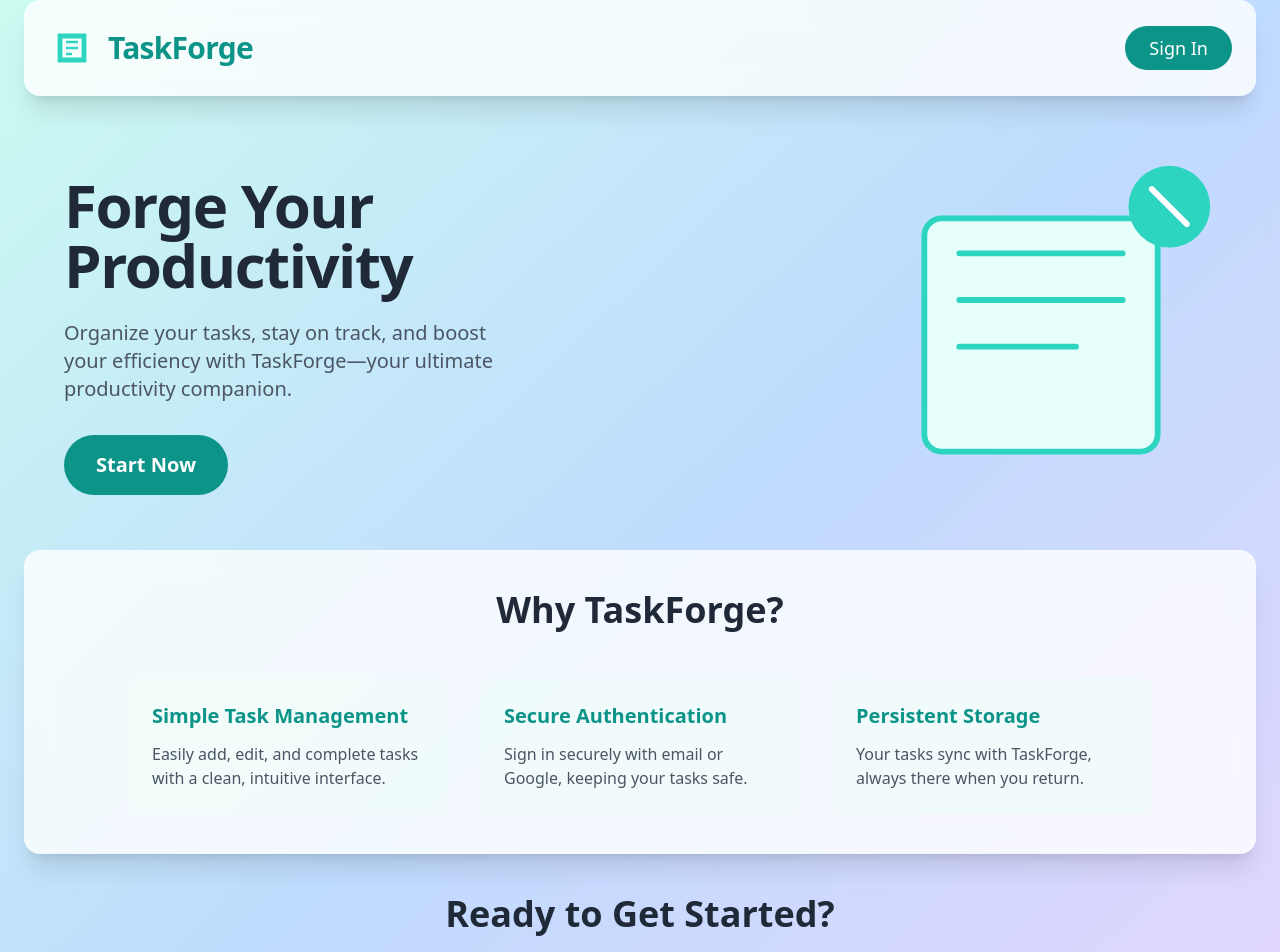
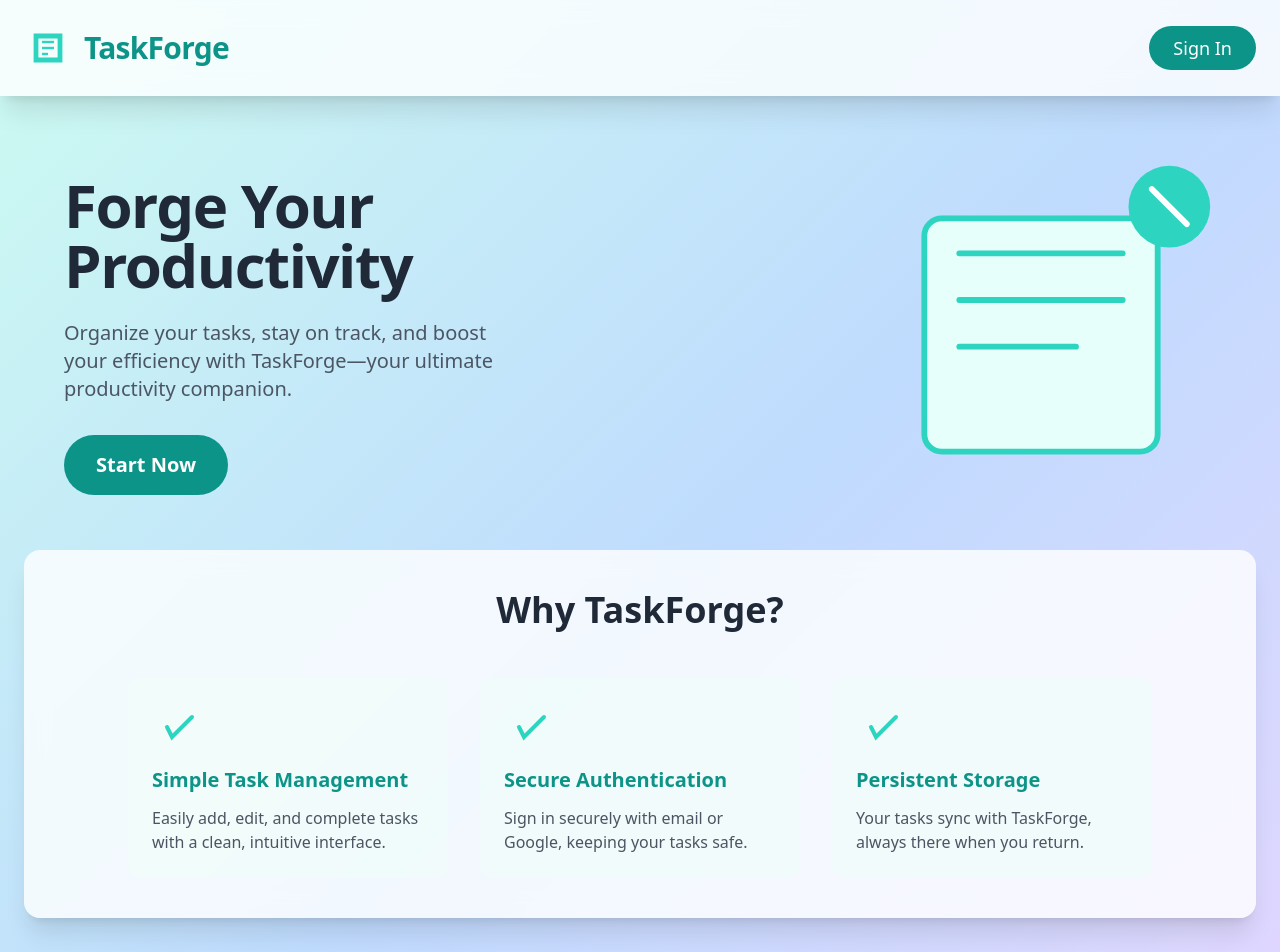
Before and after one commit to rickysegura/taskforge, a Next.js app: page / in a window 1280 px wide. Shown: the top 952 px of the page. Built offline with nearby package versions, Linux system fonts and the light colour scheme; no server answers.

Commit message:
Landing page styling update

```diff
--- a/src/app/LandingPage.jsx
+++ b/src/app/LandingPage.jsx
@@ -31,11 +31,29 @@ export default function LandingPage() {
     );
   }
 
+  const features = [
+    {
+      title: "Simple Task Management",
+      desc: "Easily add, edit, and complete tasks with a clean, intuitive interface.",
+      icon: <path d="M15 25 L20 35 L40 15" stroke="#2dd4bf" strokeWidth="4" strokeLinecap="round" />,
+    },
+    {
+      title: "Secure Authentication",
+      desc: "Sign in securely with email or Google, keeping your tasks safe.",
+      icon: <path d="M15 25 L20 35 L40 15" stroke="#2dd4bf" strokeWidth="4" strokeLinecap="round" />,
+    },
+    {
+      title: "Persistent Storage",
+      desc: "Your tasks sync with TaskForge, always there when you return.",
+      icon: <path d="M15 25 L20 35 L40 15" stroke="#2dd4bf" strokeWidth="4" strokeLinecap="round" />,
+    },
+  ];
+
   return (
     <div className="min-h-screen bg-gradient-to-br from-teal-100 via-blue-200 to-purple-200 text-gray-800">
       {/* Header */}
-      <header className="flex justify-between items-center p-6 mx-6 rounded-2xl shadow-xl backdrop-blur-md bg-white bg-opacity-80">
-        <div className="flex items-center gap-3">
+      <header className="flex justify-between items-center p-6 shadow-xl backdrop-blur-md bg-white bg-opacity-80">
+        <div className="flex items-center gap-3 animate-fadeIn">
           <svg
             width="48"
             height="48"
@@ -54,7 +72,7 @@ export default function LandingPage() {
         <div className="flex gap-4 items-center">
           <Link
             href="/auth"
-            className="px-6 py-2 rounded-full text-lg font-medium transition-all duration-300 hover:scale-105 bg-teal-600 text-white hover:bg-teal-700"
+            className="px-6 py-2 rounded-full text-lg font-medium transition-all duration-300 hover:scale-105 bg-teal-600 text-white hover:bg-teal-700 focus:outline-none focus:ring-2 focus:ring-teal-500"
           >
             Sign In
           </Link>
@@ -63,7 +81,7 @@ export default function LandingPage() {
 
       {/* Hero Section */}
       <section className="flex flex-col md:flex-row items-center justify-between p-10 mx-6 mt-6">
-        <div className="max-w-md">
+        <div className="max-w-md animate-fadeIn">
           <h2 className="text-5xl md:text-6xl font-extrabold tracking-tight leading-tight mb-6 text-gray-800">
             Forge Your Productivity
           </h2>
@@ -73,12 +91,15 @@ export default function LandingPage() {
           </p>
           <Link
             href="/auth"
-            className="inline-block px-8 py-4 rounded-full text-xl font-semibold transition-all duration-300 hover:scale-105 hover:shadow-lg bg-teal-600 text-white hover:bg-teal-700"
+            className="inline-block px-8 py-4 rounded-full text-xl font-semibold transition-all duration-300 hover:scale-105 hover:shadow-lg bg-teal-600 text-white hover:bg-teal-700 focus:outline-none focus:ring-2 focus:ring-teal-500"
           >
             Start Now
           </Link>
         </div>
-        <div className="mt-10 md:mt-0 md:ml-10 transform hover:scale-105 transition-transform duration-300">
+        <div
+          className="mt-10 md:mt-0 md:ml-10 transform hover:scale-105 transition-transform duration-300 animate-fadeIn"
+          style={{ animationDelay: "0.5s" }}
+        >
           <svg width="350" height="350" viewBox="0 0 300 300" fill="none" xmlns="http://www.w3.org/2000/svg">
             <rect x="50" y="50" width="200" height="200" rx="15" fill="#e6fffa" stroke="#2dd4bf" strokeWidth="5" />
             <path d="M80 80H220" stroke="#2dd4bf" strokeWidth="5" strokeLinecap="round" />
@@ -91,27 +112,25 @@ export default function LandingPage() {
       </section>
 
       {/* Features Section */}
-      <section className="p-10 mx-6 rounded-2xl shadow-xl backdrop-blur-md bg-white bg-opacity-80">
+      <section className="p-10 rounded-2xl mx-6 shadow-xl backdrop-blur-md bg-white bg-opacity-80">
         <h3 className="text-4xl font-bold text-center mb-12 text-gray-800">Why TaskForge?</h3>
         <div className="grid grid-cols-1 md:grid-cols-3 gap-8 max-w-5xl mx-auto">
-          {[
-            {
-              title: "Simple Task Management",
-              desc: "Easily add, edit, and complete tasks with a clean, intuitive interface.",
-            },
-            {
-              title: "Secure Authentication",
-              desc: "Sign in securely with email or Google, keeping your tasks safe.",
-            },
-            {
-              title: "Persistent Storage",
-              desc: "Your tasks sync with TaskForge, always there when you return.",
-            },
-          ].map((feature, index) => (
+          {features.map((feature, index) => (
             <div
               key={index}
-              className="p-6 rounded-xl transition-all duration-300 transform hover:scale-105 hover:shadow-md bg-teal-50 bg-opacity-70 text-gray-800"
+              className="p-6 rounded-xl transition-all duration-300 transform hover:scale-105 hover:shadow-md bg-teal-50 bg-opacity-70 text-gray-800 group animate-fadeIn"
+              style={{ animationDelay: `${index * 0.2}s` }}
             >
+              <svg
+                className="mb-4 transform transition-transform duration-300 group-hover:scale-110"
+                width="48"
+                height="48"
+                viewBox="0 0 48 48"
+                fill="none"
+                xmlns="http://www.w3.org/2000/svg"
+              >
+                {feature.icon}
+              </svg>
               <h4 className="text-xl font-semibold mb-3 text-teal-600">{feature.title}</h4>
               <p className="text-gray-600">{feature.desc}</p>
             </div>
@@ -120,21 +139,21 @@ export default function LandingPage() {
       </section>
 
       {/* CTA Section */}
-      <section id="get-started" className="p-10 mx-6 text-center">
+      <section id="get-started" className="p-10 text-center mx-6">
         <h3 className="text-4xl font-bold mb-6 text-gray-800">Ready to Get Started?</h3>
         <p className="text-xl font-medium mb-8 text-gray-600">
           Join TaskForge today and take control of your productivity.
         </p>
         <Link
           href="/auth"
-          className="inline-block px-8 py-4 rounded-full text-xl font-semibold transition-all duration-300 hover:scale-105 hover:shadow-lg bg-teal-600 text-white hover:bg-teal-700"
+          className="inline-block px-8 py-4 rounded-full text-xl font-semibold transition-all duration-300 hover:scale-105 hover:shadow-lg bg-teal-600 text-white hover:bg-teal-700 focus:outline-none focus:ring-2 focus:ring-teal-500"
         >
           Sign Up Now
         </Link>
       </section>
 
       {/* Footer */}
-      <footer className="p-6 mx-6 rounded-2xl shadow-xl backdrop-blur-md bg-gray-800 bg-opacity-80 text-white text-center">
+      <footer className="p-6 shadow-xl backdrop-blur-md bg-gray-800 bg-opacity-80 text-white text-center">
         <p className="text-lg">© 2025 TaskForge. All rights reserved.</p>
       </footer>
     </div>
--- a/src/app/globals.css
+++ b/src/app/globals.css
@@ -16,3 +16,16 @@
 .animate-slideIn {
   animation: slideIn 0.3s ease-out;
 }
+
+@keyframes fadeIn {
+  from {
+    opacity: 0;
+  }
+  to {
+    opacity: 1;
+  }
+}
+
+.animate-fadeIn {
+  animation: fadeIn 1s ease-in;
+}
```
